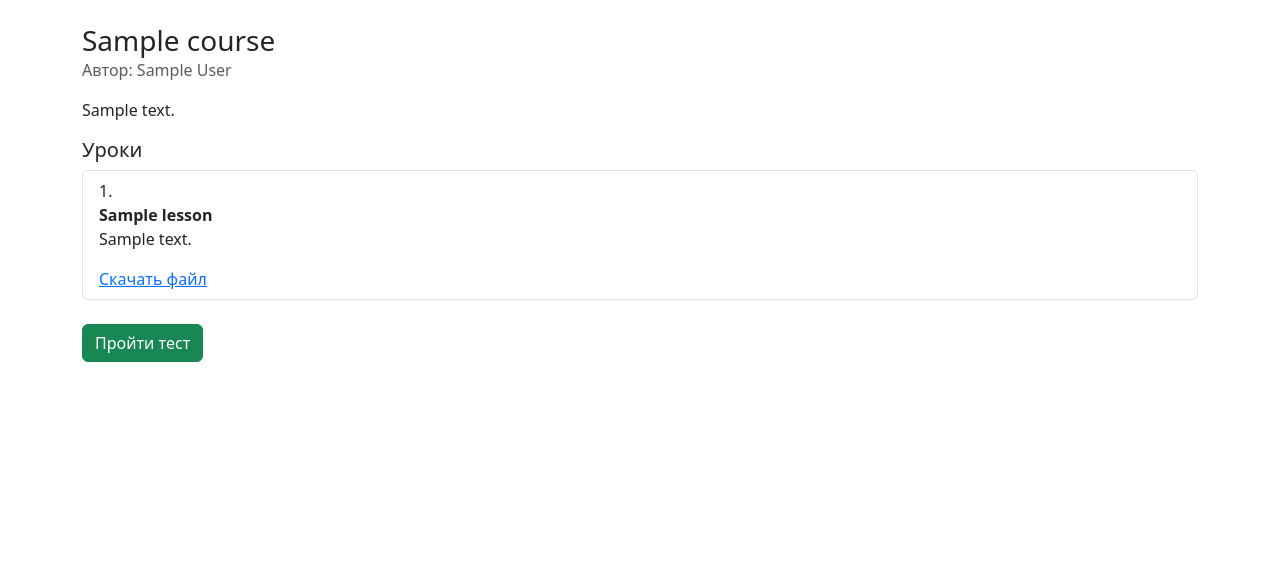
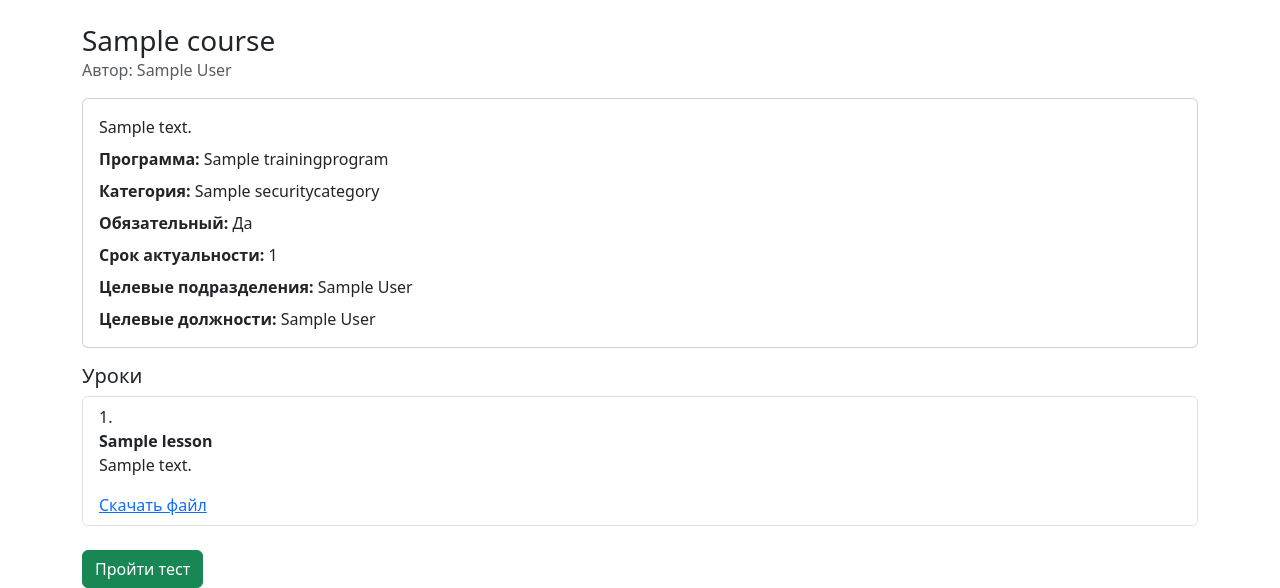
Before and after one commit to nordbyte9/ibsec_lms, a Django app: page /courses/1/ in a window 1280 px wide. Shown: the part 56-644 px from the top of the page. Run offline with Django 4.2, Linux system fonts and the light colour scheme; a user stored in the database is signed in; tables that the repository leaves empty hold one stand-in row (values such as "Sample post").

Commit message:
ui(courses): show security training metadata

```diff
--- a/courses/templates/courses/course_detail.html
+++ b/courses/templates/courses/course_detail.html
@@ -10,7 +10,19 @@
   <a class="btn btn-sm btn-outline-secondary" href="{% url 'courses:lesson_create' course.pk %}">Добавить урок</a>
   {% endif %}
 </div>
-<p>{{ course.description }}</p>
+
+<div class="card mb-3">
+  <div class="card-body">
+    <p class="mb-2">{{ course.description }}</p>
+    <p class="mb-2"><b>Программа:</b> {% if course.training_program %}{{ course.training_program }}{% else %}-{% endif %}</p>
+    <p class="mb-2"><b>Категория:</b> {% if course.training_program %}{{ course.training_program.category }}{% else %}-{% endif %}</p>
+    <p class="mb-2"><b>Обязательный:</b> {% if course.is_mandatory %}Да{% else %}Нет{% endif %}</p>
+    <p class="mb-2"><b>Срок актуальности:</b> {{ course.validity_days|default:"-" }}</p>
+    <p class="mb-2"><b>Целевые подразделения:</b> {% for department in course.target_departments.all %}{{ department }}{% if not forloop.last %}, {% endif %}{% empty %}-{% endfor %}</p>
+    <p class="mb-0"><b>Целевые должности:</b> {% for position in course.target_positions.all %}{{ position }}{% if not forloop.last %}, {% endif %}{% empty %}-{% endfor %}</p>
+  </div>
+</div>
+
 <h5>Уроки</h5>
 <ol class="list-group list-group-numbered mb-4">
 {% for l in lessons %}
```
Also changed, not shown: courses/templates/courses/course_list.html (+11 -0 lines).
